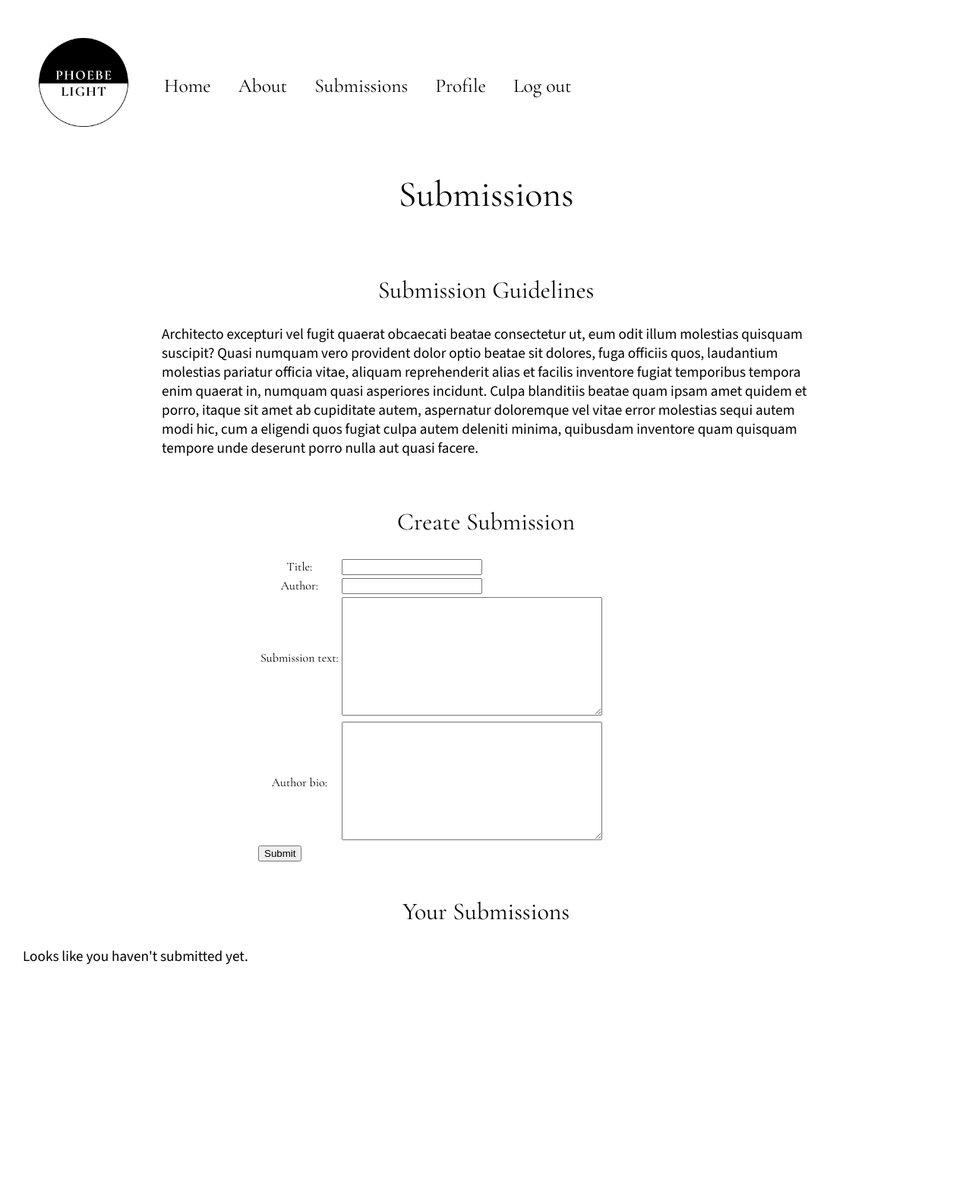
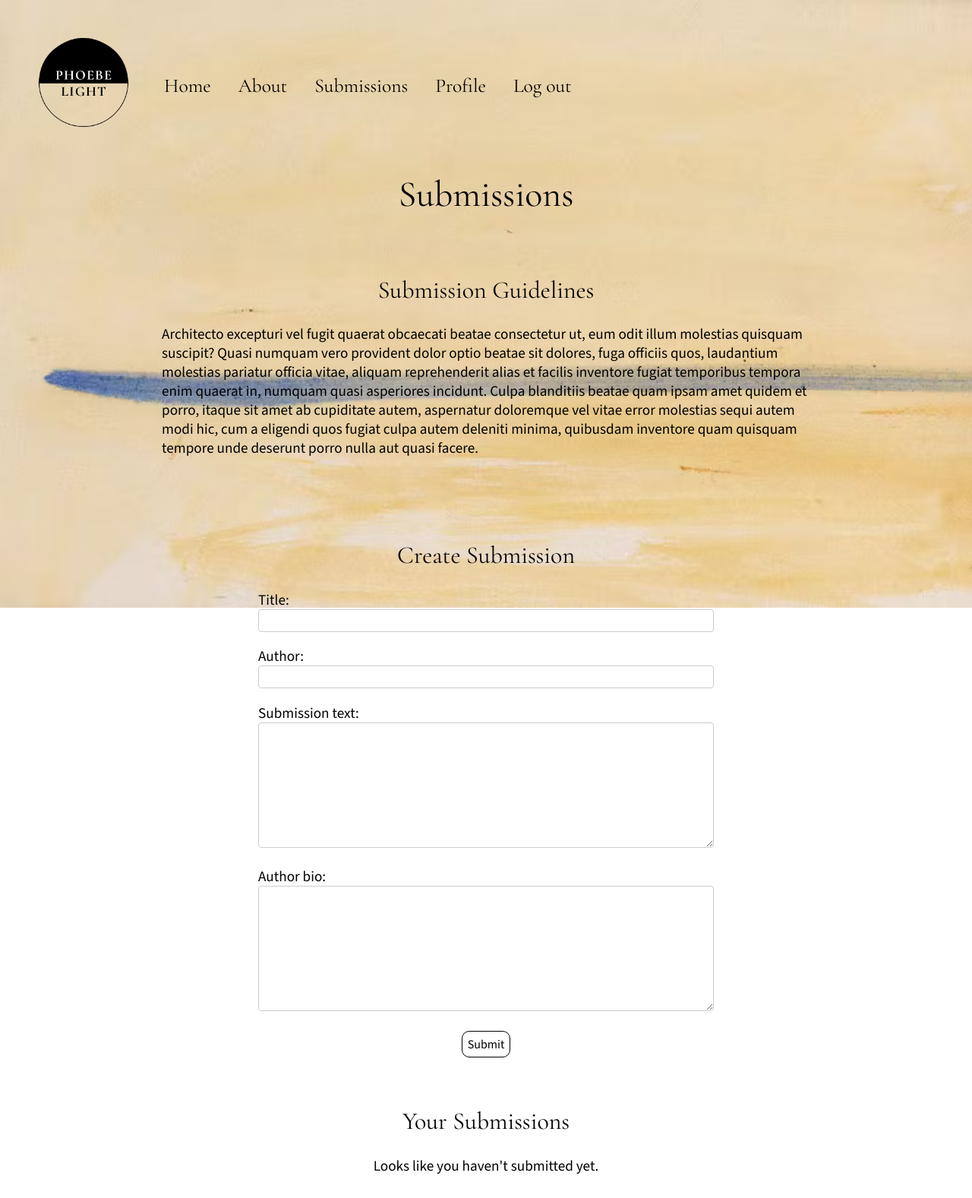
Before and after one commit to annamiriams/phoebe-light, a Django app: page /submissions/ in a window 1280 px wide. Shown: the whole page at 76% size. Before the commit the page ends 1269 px from the top, so only its background shows below. Run offline with Django 5.2, Linux system fonts and the light colour scheme; the visitor is signed in with stand-in values (Sample User, id 1); data that the repository does not hold is empty.

Commit message:
more styling, particularly on submissions page and primary button created

```diff
--- a/accounts/templates/accounts/login.html
+++ b/accounts/templates/accounts/login.html
@@ -6,7 +6,7 @@
 <form method="POST">
     {% csrf_token %}
     {{ form.as_p }}
-    <button type="submit">Log In</button>
+    <button type="submit" class='btn-primary'>Log In</button>
   </form>
 
 {% endblock %}
--- a/accounts/templates/accounts/register.html
+++ b/accounts/templates/accounts/register.html
@@ -6,7 +6,7 @@
 <form method="POST">
     {% csrf_token %}
     {{ form.as_p }}
-    <button type="submit">Register to Submit</button>
+    <button type="submit" class='btn-primary'>Register to Submit</button>
   </form>
 
 {% endblock %}
--- a/main_app/static/css/base.css
+++ b/main_app/static/css/base.css
@@ -5,6 +5,17 @@ body {
     margin: 30px;
     padding: 0;
     box-sizing: border-box;
+}
+
+/* Fit image to entire background.  */
+.background-image {
+    position: fixed;
+    top: 0;
+    left: 0;
+    width: 100vw;
+    height: 100vh;
+    object-fit: cover;
+    z-index: -1;
 }
 
 h1,
@@ -33,3 +44,16 @@ p {
     font-style: normal;
     font-size: 1.2em;
 }
+
+.btn-primary {
+    font-family: "Source Sans 3", sans-serif;
+    font-weight: 300;
+    font-style: normal;
+    font-size: 1em;
+    color: black;
+    border: 1px solid black;
+    padding: .4em;
+    border-radius: 10px;
+    background-color: rgba(255, 255, 255, 0.6);
+    cursor: pointer;
+}
--- a/main_app/static/css/submissions.css
+++ b/main_app/static/css/submissions.css
@@ -1,14 +1,103 @@
 .submission-container {
     max-width: 600px;
-    margin: 0 auto;
-    padding: 20px;
+    margin: 2em auto;
+    padding: 2em;
 }
+
+/* Fill the submission-conatiner with field inputs. */
+.submission-container input,
+.submission-container textarea {
+    width: 100%;
+    box-sizing: border-box;
+    padding: 0.5em;
+}
+
+form input,
+form textarea {
+    background-color: rgba(255, 255, 255, 0.6);
+    color: #000;
+    border: 1px solid #ccc;
+    padding: 10px;
+    border-radius: 4px;
+    width: 100%;
+    box-sizing: border-box;
+}
+
+/* Adie likes it without this styling but keeping it here for now. */
+/* .submission-container form {
+    max-width: 600px;
+    margin: 2em auto;
+    padding: 1em;
+    border: 1px solid #ddd;
+    border-radius: 6px;
+    background-color: #fff;
+    text-align: left;
+    background-color: rgba(255, 255, 255, 0.7);
+} */
 
 .submission-heading {
     text-align: center;
+}
+
+.btn-submit {
+    display: flex;
+    justify-content: center;
+}
+
+.btn-submit button,
+.submission-container label,
+.submission-item a,
+.submission-item span {
+    font-family: "Source Sans 3", sans-serif;
+    font-optical-sizing: auto;
+    font-weight: 300;
+    font-style: normal;
+    font-size: 1em;
 }
 
 .submission-guidelines p {
     width: 70%;
     margin: 0 auto;
 }
+
+.user-submissions {
+    text-align: center;
+}
+
+.user-submissions ul {
+    display: flex;
+    flex-wrap: wrap;
+    justify-content: center;
+    gap: 1em;
+}
+
+.submission-item {
+    display: flex;
+    flex-direction: column;
+    border: 1px solid #ccc;
+    padding: 1em;
+    border-radius: 5px;
+    min-width: 200px;
+    max-width: 250px;
+    text-align: left;
+    background-color: rgba(255, 255, 255, 0.6);
+}
+
+.submission-item a {
+    font-weight: 500;
+}
+
+.login-prompt {
+    display: flex;
+    flex-direction: column;
+    align-items: center;
+    gap: 1em;
+    text-align: center;
+    margin: 3em auto;
+    max-width: 500px;
+}
+
+.login-prompt a {
+    display: inline-block;
+    text-align: center;
+}
--- a/main_app/templates/main_app/submission_form.html
+++ b/main_app/templates/main_app/submission_form.html
@@ -20,19 +20,23 @@
         <form action="" method="post" autocomplete="off">
             {% csrf_token %}
             <table>
-                {{ form.as_table }}
+                {{ form.as_p }}
             </table>
-            <button type="submit" class="btn submit">Submit</button>
+            <div class='btn-submit'>
+                <button type="submit" class='btn-primary'>Submit</button>
+            </div>
         </form>
     </div>
 
-    <div>
+    <div class='user-submissions'>
         <h2 class='submission-heading'>Your Submissions</h2>
         {% if submissions %}
-            <ul >
+            <ul>
                 {% for submission in submissions %}
-                    <li><a href=''>{{ submission.title }}</a></li>
-                    <li>Status: {{ submission.approval_status }}</li>
+                    <li class='submission-item'>
+                        <a href=''>{{ submission.title }}</a>
+                        <span>Status: {{ submission.approval_status }}</span>
+                    </li>
                 {% endfor %}
             </ul>
         {% else %}
@@ -41,12 +45,11 @@
     </div>
 
 {% else %}
-    <a href='{% url 'register' %}'>Register to Submit</a>
-    <p>or</p>
-    <p>
-        View your submissions by logging in...
-    </p>
-    <a href='{% url 'login' %}'>Log In</a>
+    <div class='login-prompt'>
+        <a href='{% url 'register' %}' class='btn-primary'>Register to Submit</a>
+        {% comment %} <p>or view your submissions by logging in</p> {% endcomment %}
+        <a href='{% url 'login' %}' class='btn-primary'>Log In</a>
+    </div>
 {% endif %}
 
 {% endblock %}
--- a/templates/base.html
+++ b/templates/base.html
@@ -24,6 +24,8 @@
 </head>
 
 <body>
+    <img src="{% static 'images/turner-channel-00003.png' %}" alt="A watercolor painting by J. M. W. Turner which is included in his collection titled, The Channel Sketchbook (ca. 1845). The painting shows strokes of butter yellow with a single blue stroke in lower third of the page." class="background-image">
+
     {% include 'includes/header.html' %}
 
     <main>
```
Also changed, not shown: main_app/static/images/turner-channel-00003.png (added), 1 other file.
